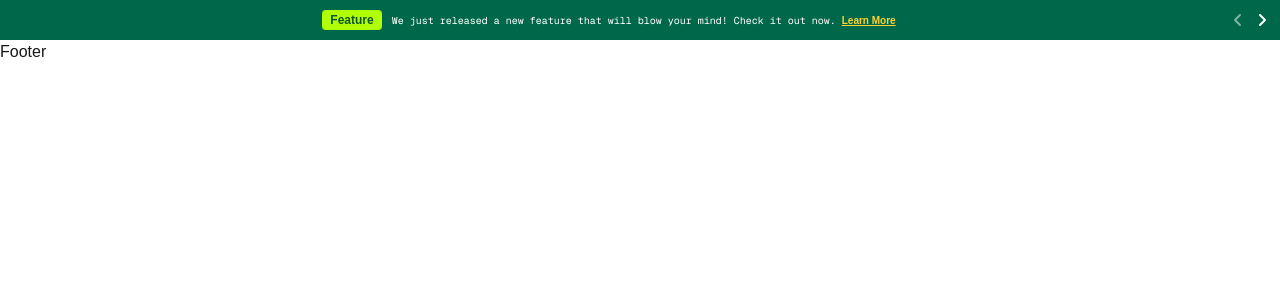
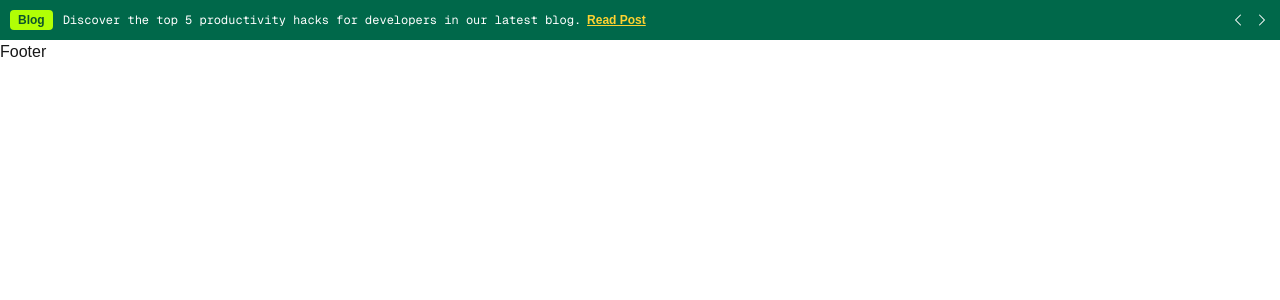
Before and after one commit to RehmanTyagi/nextjs, a Next.js app: page / in a window 1280 px wide. Shown: the top 300 px of the page. Built offline with nearby package versions, Linux system fonts and the light colour scheme.

Commit message:
add: events slider for landing page done

```diff
--- a/globals.d.ts
+++ b/globals.d.ts
@@ -1 +1,5 @@
 declare module '*.css';
+
+// swiper modules
+declare module 'swiper/css';
+declare module 'swiper/css/bundle';
--- a/src/app/page.tsx
+++ b/src/app/page.tsx
@@ -2,12 +2,12 @@ import React from 'react'
 
 import Footer from "@/components/Footer";
 import Header from "@/components/Header";
-import PencilBanner from '@/components/PencilBanner';
+import Events from '@/components/Events';
 
 export default function Home() {
   return (
     <React.Fragment>
-      <PencilBanner />
+      <Events />
       <Header />
       <Footer />
     </React.Fragment>
--- /dev/null
+++ b/src/components/Events.tsx
@@ -0,0 +1,128 @@
+'use client'
+import 'swiper/css'
+import 'swiper/css/bundle'
+
+import React, { useState } from 'react'
+import Link from 'next/link'
+import { Swiper, SwiperSlide } from 'swiper/react'
+import { type Swiper as SwiperInstance } from 'swiper'
+import { Autoplay, Navigation, EffectFade } from 'swiper/modules'
+import { HiChevronRight, HiChevronLeft } from "react-icons/hi2";
+
+const dummyData = [
+  {
+    id: 1,
+    type: "Feature",
+    description: "We just released a new AI-powered feature to simplify your workflow.",
+    link: "/events/ai-feature",
+    btnText: "Learn More"
+  },
+  {
+    id: 2,
+    type: "Blog",
+    description: "Discover the top 5 productivity hacks for developers in our latest blog.",
+    link: "/blog/productivity-hacks",
+    btnText: "Read Post"
+  },
+  {
+    id: 3,
+    type: "Update",
+    description: "Our platform has been updated with performance improvements and bug fixes.",
+    link: "/events/update-v2",
+    btnText: "Check Update"
+  },
+  {
+    id: 4,
+    type: "Webinar",
+    description: "Join our live webinar on scaling SaaS applications efficiently.",
+    link: "/events/webinar-saas",
+    btnText: "Register"
+  },
+  {
+    id: 5,
+    type: "Case Study",
+    description: "Learn how one startup increased revenue by 3x using our platform.",
+    link: "/blog/case-study",
+    btnText: "View Story"
+  },
+  {
+    id: 6,
+    type: "Feature",
+    description: "Introducing dark mode — enhance your user experience at night.",
+    link: "/events/dark-mode",
+    btnText: "Try Now"
+  },
+  {
+    id: 7,
+    type: "Announcement",
+    description: "We are expanding to Europe! Exciting opportunities ahead.",
+    link: "/events/europe-expansion",
+    btnText: "Explore"
+  },
+  {
+    id: 8,
+    type: "Blog",
+    description: "5 common mistakes developers make when building APIs and how to avoid them.",
+    link: "/blog/api-mistakes",
+    btnText: "Read Post"
+  },
+  {
+    id: 9,
+    type: "Feature",
+    description: "Multi-language support is here — build globally with ease.",
+    link: "/events/multi-language",
+    btnText: "See Feature"
+  },
+  {
+    id: 10,
+    type: "Workshop",
+    description: "Hands-on workshop on mastering Next.js for production-ready apps.",
+    link: "/events/nextjs-workshop",
+    btnText: "Join Now"
+  }
+]
+
+const Events = () => {
+  const [swiper, setSwiper] = useState<SwiperInstance | null>(null);
+  const [currentIndex, setCurrentIndex] = useState(0);
+
+  const handleSwiperInit = (swiperInstance: SwiperInstance) => {
+    setSwiper(swiperInstance);
+    swiperInstance.on('slideChange', () => {
+      setCurrentIndex(swiperInstance.realIndex);
+    });
+  }
+
+  return (
+    <div className="bg-[#00684A]">
+      <div className="container mx-auto p-2.5 gap-3 flex items-center">
+        {/* Slider */}
+        <Swiper onSwiper={handleSwiperInit} fadeEffect={{ crossFade: true }} speed={1000} slidesPerView={1} modules={[Autoplay, Navigation, EffectFade]} autoplay effect="fade">
+          {dummyData.map((item, index) => (
+            <SwiperSlide key={index}>
+              <Link href={item.link} className="flex w-fit items-center gap-1.5 overflow-hidden">
+                <span className="bg-[#B1FF05] text-green-900 text-xs font-bold p-0.5 px-2 mr-1 rounded">{item.type}</span>
+                <p className="text-white text-xs w-2/6 sm:w-auto font-mono whitespace-nowrap text-ellipsis overflow-hidden">
+                  {item.description}
+                </p>
+                <p className="text-[12px] font-bold min-w-max text-amber-300 underline">{item.btnText}</p>
+              </Link>
+            </SwiperSlide>
+          ))}
+        </Swiper>
+
+        {/* Navigation buttons */}
+        <div className="hidden md:flex text-white ml-2.5 gap-2 items-center">
+          <button onClick={() => swiper?.slidePrev()} aria-label="Previous">
+            <HiChevronLeft className={`cursor-pointer ${currentIndex === 0 ? 'text-white/50' : ''}`} />
+          </button>
+          <button onClick={() => swiper?.slideNext()} aria-label="Next">
+            <HiChevronRight className={`cursor-pointer ${currentIndex === dummyData.length - 1 ? 'text-white/50' : ''}`} />
+          </button>
+        </div>
+      </div>
+    </div>
+  )
+}
+
+export default Events
--- a/src/components/PencilBanner.tsx
+++ /dev/null
@@ -1,61 +0,0 @@
-'use client'
-import React, { useState } from 'react'
-import { FaAngleLeft, FaAngleRight } from "react-icons/fa6";
-import Link from 'next/link'
-
-const PencilBanner = () => {
-  const dummyData = [
-    {
-      id: 1,
-      type: "Feature",
-      description: "We just released a new feature that will blow your mind! Check it out now.",
-      link: "/events/feature-release",
-      btnText: "Learn More"
-    },
-    {
-      id: 2,
-      type: "Blog",
-      description: "Learn how to optimize your workflow with our latest blog post.",
-      link: "/blog/new-post",
-      btnText: "Read Post"
-    }
-  ]
-
-  const [slide, setCurrentSlide] = useState(0)
-
-  const nextSlide = () => {
-    if (slide < dummyData.length - 1) {
-      setCurrentSlide(slide + 1)
-    }
-  }
-
-  const prevSlide = () => {
-    if (slide > 0) {
-      setCurrentSlide(slide - 1)
-    }
-  }
-
-  return dummyData.length > 0 ? (
-    <div className="bg-[#00684A]">
-      <div className="container mx-auto p-2.5 justify-between gap-3 flex items-center overflow-hidden">
-        <Link href={dummyData[slide].link} className="flex flex-1 justify-center items-center gap-1.5 overflow-hidden">
-          <span className="bg-[#B1FF05] text-xs font-bold text-green-900 p-0.5 px-2 mr-1 rounded">{dummyData[slide].type}</span>
-          <p className="text-white text-[10px] font-mono whitespace-nowrap text-ellipsis overflow-hidden">
-            {dummyData[slide].description}
-          </p>
-          <p className="text-[10px] font-bold min-w-max text-amber-300 underline">{dummyData[slide].btnText}</p>
-        </Link>
-        <div className="hidden md:flex text-white ml-2.5 gap-2 items-center">
-          <button disabled={slide === 0} onClick={prevSlide} aria-label="Previous">
-            <FaAngleLeft className={`cursor-pointer ${slide === 0 ? 'text-white/50' : ''}`} />
-          </button>
-          <button disabled={slide === dummyData.length - 1} onClick={nextSlide} aria-label="Next">
-            <FaAngleRight className={`cursor-pointer ${slide === dummyData.length - 1 ? 'text-white/50' : ''}`} />
-          </button>
-        </div>
-      </div>
-    </div>
-  ) : null
-}
-
-export default PencilBanner
```
